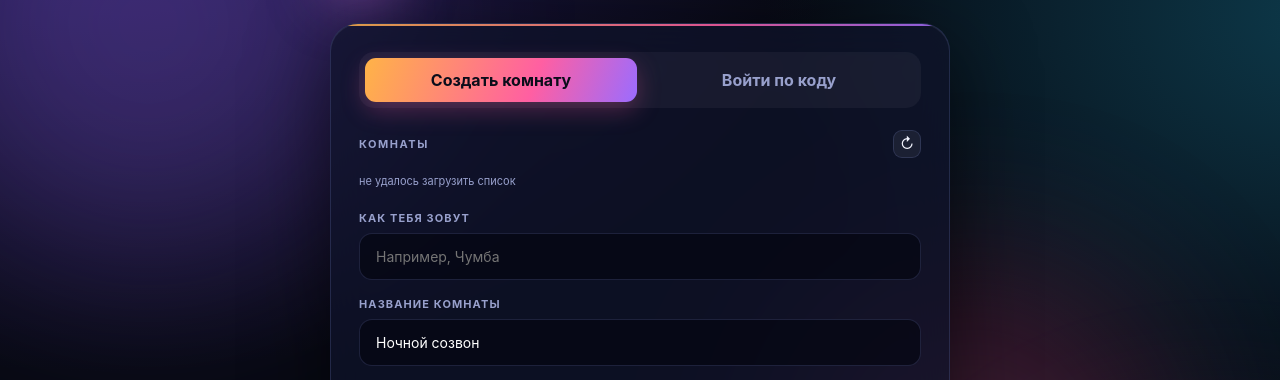
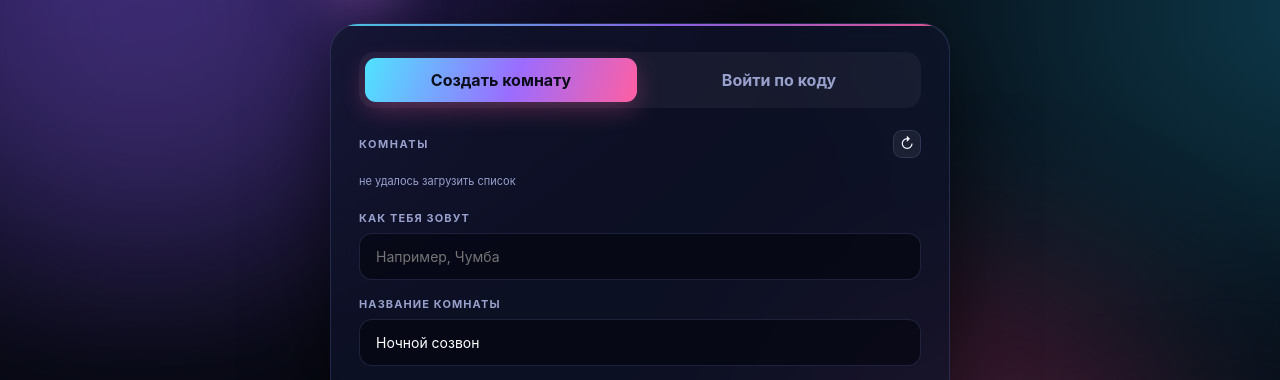
Before and after one commit to herophantg-droid/lipatalk, a website: page public/index.html in a window 1280 px wide. Shown: the part 28-408 px from the top of the page. Drawn offline with Linux system fonts and the light colour scheme; no server answers.

```diff
--- a/public/styles.css
+++ b/public/styles.css
@@ -2,7 +2,7 @@
   --bg:#070912;--bg2:#0d1124;--card:rgba(16,20,42,.74);--line:rgba(150,170,255,.16);
   --txt:#f3f5ff;--muted:#98a0cc;--amber:#ffb347;--cyan:#4fe3ff;--pink:#ff5fa2;--violet:#9b6cff;
   --ok:#3ddc97;--bad:#ff5f6d;--radius:20px;
-  --grad:linear-gradient(110deg,var(--amber),var(--pink) 62%,var(--violet));
+  --grad:linear-gradient(110deg,var(--cyan),var(--violet) 55%,var(--pink));
   --glass:0 24px 80px rgba(0,0,0,.55),inset 0 1px 0 rgba(255,255,255,.07);
 }
 *{box-sizing:border-box}
@@ -44,6 +44,7 @@ button{cursor:pointer}
 @keyframes glow{50%{box-shadow:0 0 70px rgba(155,108,255,.55)}}
 .brand h1{margin:0;font-size:36px;letter-spacing:.12em;font-weight:900;line-height:1}
 .brand h1 span{background:linear-gradient(90deg,var(--cyan),var(--pink));-webkit-background-clip:text;background-clip:text;color:transparent}
+.ver{font-size:10px;vertical-align:top;margin-left:9px;background:var(--grad);color:#070912;padding:3px 8px;border-radius:20px;letter-spacing:.08em;font-weight:900}
 .brand p{margin:7px 0 0;color:var(--muted);font-size:13px;letter-spacing:.02em}
 .brand.small{gap:10px;margin:0}.brand.small b{letter-spacing:.16em;font-size:14px}
 .brand-mark.sm{width:32px;height:32px;font-size:16px;border-radius:10px;box-shadow:0 0 20px rgba(255,120,170,.4)}
```
